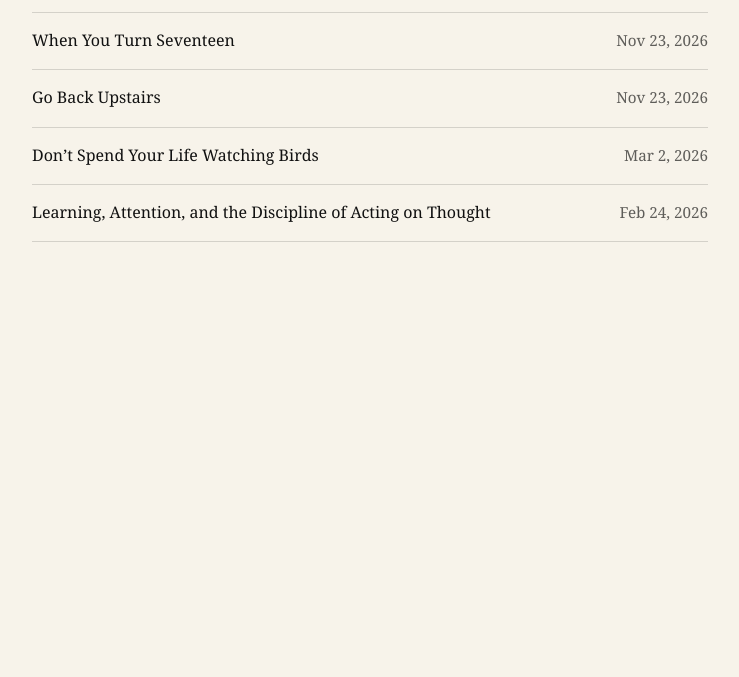
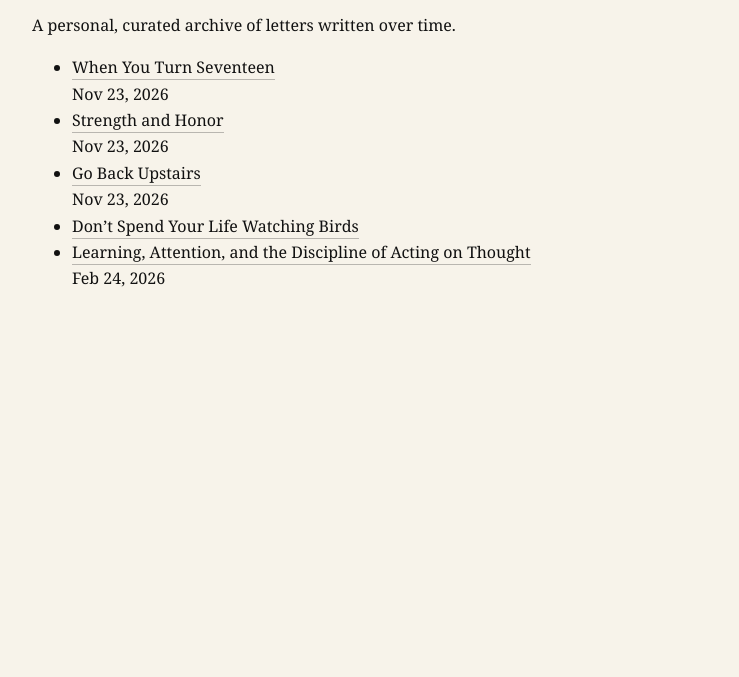
Before and after one commit to KlediJ/lessons-to-my-son, a plain HTML site: page index.html in a window 1280 px wide. Shown: the part 123-800 px from the top of the page, without its empty margins (270-1009 px from the left). Drawn offline with Linux system fonts and the light colour scheme.

Commit message:
Auto-update index.html from posts

```diff
--- a/index.html
+++ b/index.html
@@ -2,32 +2,34 @@
 <html>
 <head>
   <meta charset="UTF-8">
-  <title>Letters for Julian</title>
+  <title>Lessons to My Son</title>
   <link rel="stylesheet" href="styles/style.css">
 </head>
+<body>
+  <h1>Lessons to My Son</h1>
+  <p>A personal, curated archive of letters written over time.</p>
 
-<body class="index">
-  <main class="wrap">
-    <h1>Letters for Julian</h1>
-
-    <ul class="posts">
+  <ul>
     <li>
-        <a href="posts/2026-11-23-when-you-turn-seventeen.html">When You Turn Seventeen</a>
-        <span class="date">Nov 23, 2026</span>
+      <a href="posts/2026-11-23-when-you-turn-seventeen.html">When You Turn Seventeen</a><br>
+      <span>Nov 23, 2026</span>
     </li>
     <li>
-        <a href="posts/2026-11-23-go-back-upstairs.html">Go Back Upstairs</a>
-        <span class="date">Nov 23, 2026</span>
+      <a href="posts/2026-11-23-strength-and-honor.html">Strength and Honor</a><br>
+      <span>Nov 23, 2026</span>
     </li>
     <li>
-        <a href="posts/2026-03-02.html">Don’t Spend Your Life Watching Birds</a>
-        <span class="date">Mar 2, 2026</span>
+      <a href="posts/2026-11-23-go-back-upstairs.html">Go Back Upstairs</a><br>
+      <span>Nov 23, 2026</span>
     </li>
     <li>
-        <a href="posts/2026-02-24-learning-attention.html">Learning, Attention, and the Discipline of Acting on Thought</a>
-        <span class="date">Feb 24, 2026</span>
+      <a href="posts/2026-03-02.html">Don’t Spend Your Life Watching Birds</a><br>
+      <span></span>
+    </li>
+    <li>
+      <a href="posts/2026-02-24-learning-attention.html">Learning, Attention, and the Discipline of Acting on Thought</a><br>
+      <span>Feb 24, 2026</span>
     </li>
   </ul>
-  </main>
 </body>
 </html>
```
Lines whose indentation alone changed are shown as unchanged.
